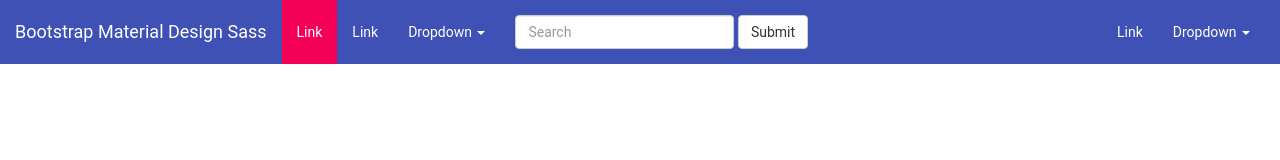
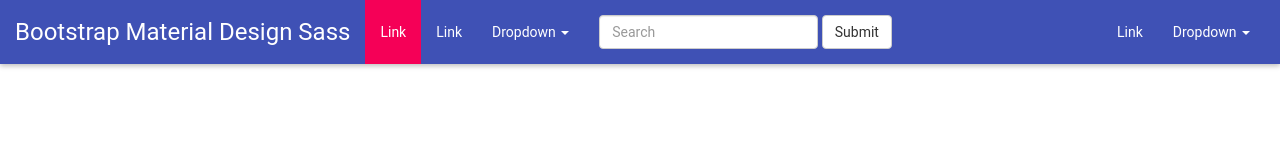
Before and after one commit to oliamb/bootstrap-material-design-sass, a website: page doc/index.html in a window 1280 px wide. Drawn offline with Linux system fonts and the light colour scheme.

Commit message:
feat(navbar): add .navbar-raised style

```diff
--- a/assets/stylesheets/material_design/_navbar.scss
+++ b/assets/stylesheets/material_design/_navbar.scss
@@ -8,3 +8,9 @@
   // No border
   border: none;
 }
+
+// Display the navbar as raised
+// above next content.
+.navbar-raised {
+  box-shadow: $default-box-shadow;
+}
--- a/assets/stylesheets/material_design/_variables.scss
+++ b/assets/stylesheets/material_design/_variables.scss
@@ -50,11 +50,19 @@
 $link-color: $accent-color;
 
 // ----------------------------
+// Default Box Shadow
+// ------------------
+
+$default-box-shadow: 0 2px 5px rgba(0,0,0,0.26);
+
+
+// ----------------------------
 // Navbar variables
 // ----------------
 
 // Default height is 56dp
 $navbar-height: 64px;
+$font-size-large: 24px;
 
 // We use the primary color scheme as background for the default navbar
 $navbar-default-bg: $primary-color;
--- a/doc/index.html
+++ b/doc/index.html
@@ -7,7 +7,7 @@
   </head>
 
   <body>
-    <nav class="navbar navbar-default">
+    <nav class="navbar navbar-default navbar-raised">
       <div class="container-fluid">
         <!-- Brand and toggle get grouped for better mobile display -->
         <div class="navbar-header">
```
Also changed, not shown: doc/assets/css/doc.css, 1 other file.
